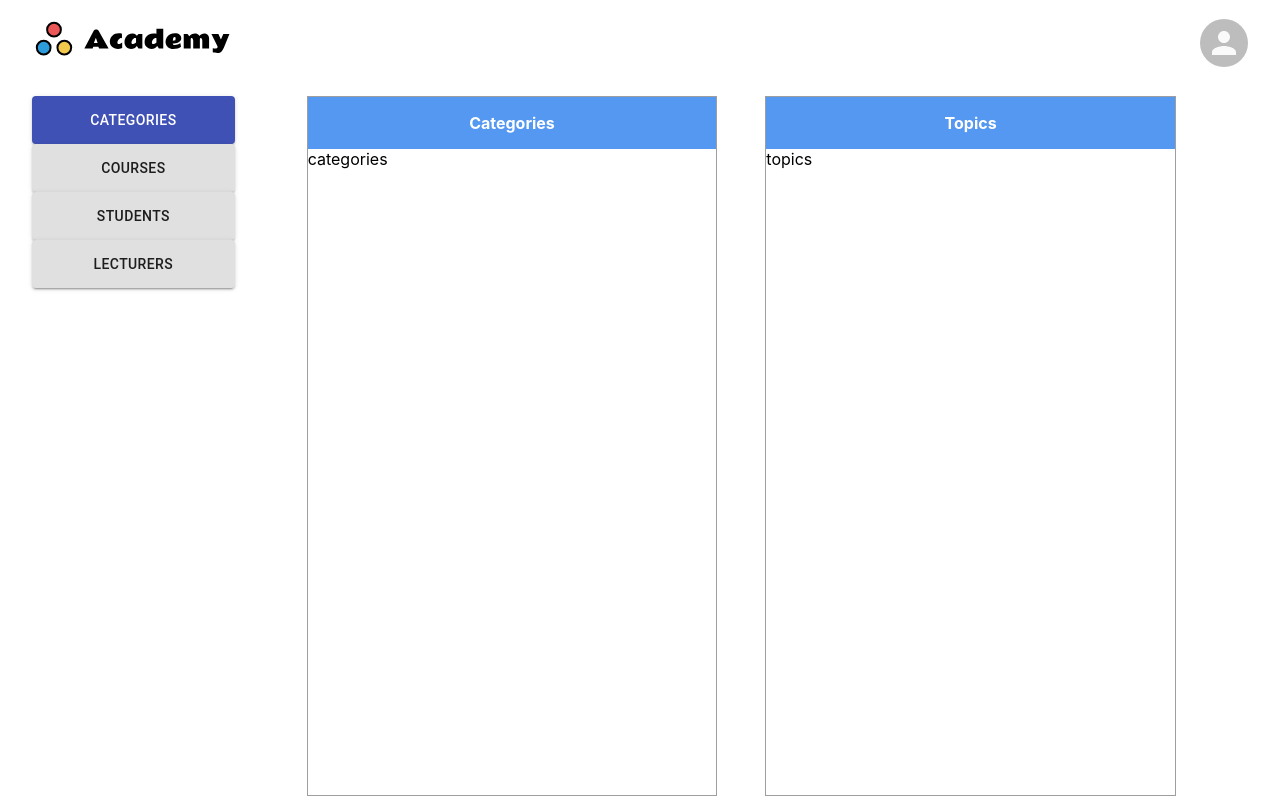
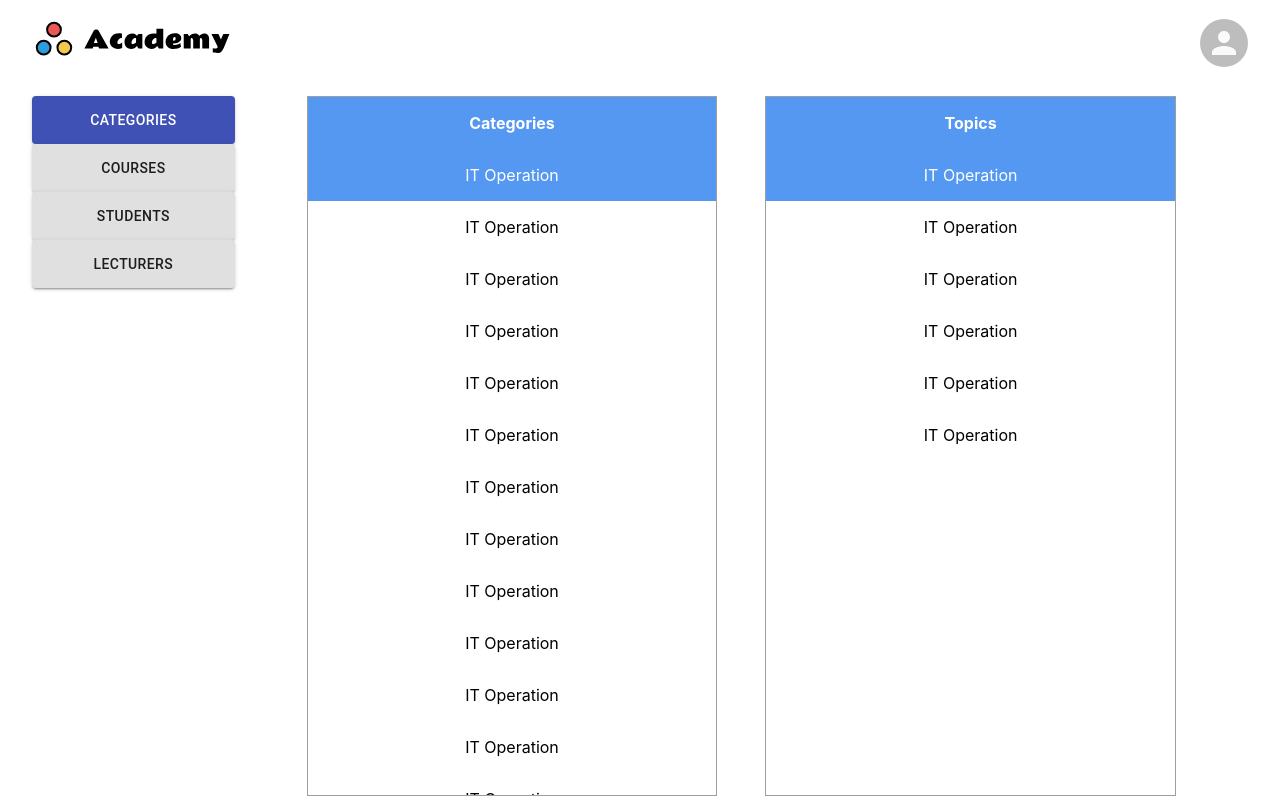
Before and after one commit to wnc2021nnn/udemy-admin, a React (Create React App) app: page / in a window 1280 px wide. Built offline with nearby package versions, Linux system fonts and the light colour scheme.

Commit message:
Setup UI for categories panel

```diff
--- a/src/components/main-content/CategoriesContainer.js
+++ b/src/components/main-content/CategoriesContainer.js
@@ -1,21 +1,66 @@
 import { Box, Grid } from "@material-ui/core";
-import { fontWeight } from "@material-ui/system";
-import { Fragment } from "react";
+import { Fragment, useState } from "react";
 import AppTheme from "../../constants/theme";
 
 export function CategoriesContainer(props) {
+  const categories = [
+    "IT Operation",
+    "IT Operation",
+    "IT Operation",
+    "IT Operation",
+    "IT Operation",
+    "IT Operation",
+    "IT Operation",
+    "IT Operation",
+    "IT Operation",
+    "IT Operation",
+    "IT Operation",
+    "IT Operation",
+    "IT Operation",
+    "IT Operation",
+    "IT Operation",
+    "IT Operation",
+    "IT Operation",
+    "IT Operation",
+    "IT Operation",
+    "IT Operation",
+    "IT Operation",
+  ];
+  const topics = [
+    "IT Operation",
+    "IT Operation",
+    "IT Operation",
+    "IT Operation",
+    "IT Operation",
+    "IT Operation",
+  ];
+
+  const [categorySelectedIndex, setCategorySelected] = useState(0);
+  const [topicSelectedIndex, setTopicSelected] = useState(0);
+
+  const cateItems = categories.map((value, index) => (
+    <CateItem
+      value={value}
+      isSelected={categorySelectedIndex === index ? true : false}
+      onClick={() => setCategorySelected(index)}
+    />
+  ));
+  const topicItems = topics.map((value, index) => (
+    <CateItem
+      value={value}
+      isSelected={topicSelectedIndex === index ? true : false}
+      onClick={() => setTopicSelected(index)}
+    />
+  ));
+
   return (
     <Fragment>
       <Grid container maxWidth="lg">
         <Grid item xs={6}>
-          <CateTable title="Categories">
-            <text>categories</text>
-          </CateTable>
+          <CateTable title="Categories">{cateItems}</CateTable>
         </Grid>
         <Grid item xs={6}>
-          <CateTable title="Topics">
-            <text>topics</text>
-          </CateTable>
+          <CateTable title="Topics">{topicItems}</CateTable>
         </Grid>
       </Grid>
     </Fragment>
@@ -30,6 +75,9 @@ function CateTable(props) {
       borderColor="grey.500"
       height="700px"
       maxWidth="true"
+      style={{
+        overflowY: "scroll",
+      }}
     >
       <Box
         p={2}
@@ -45,3 +93,21 @@ function CateTable(props) {
     </Box>
   );
 }
+
+function CateItem(props) {
+  const textColor = props.isSelected ? AppTheme.secondary : AppTheme.black;
+  const backgroundColor = props.isSelected
+    ? AppTheme.primary
+    : AppTheme.secondary;
+  return (
+    <Box
+      p={2}
+      justifyContent="center"
+      display="flex"
+      style={{ backgroundColor: backgroundColor }}
+      onClick={props.onClick}
+    >
+      <text style={{ color: textColor }}>{props.value}</text>
+    </Box>
+  );
+}
--- a/src/constants/theme.js
+++ b/src/constants/theme.js
@@ -1,6 +1,7 @@
 const AppTheme = {
     primary: "#5598F1",
-    secondary: "#FFFFFF"
+    secondary: "#FFFFFF",
+    black: "#000000",
 }
 
 export default AppTheme;
```
